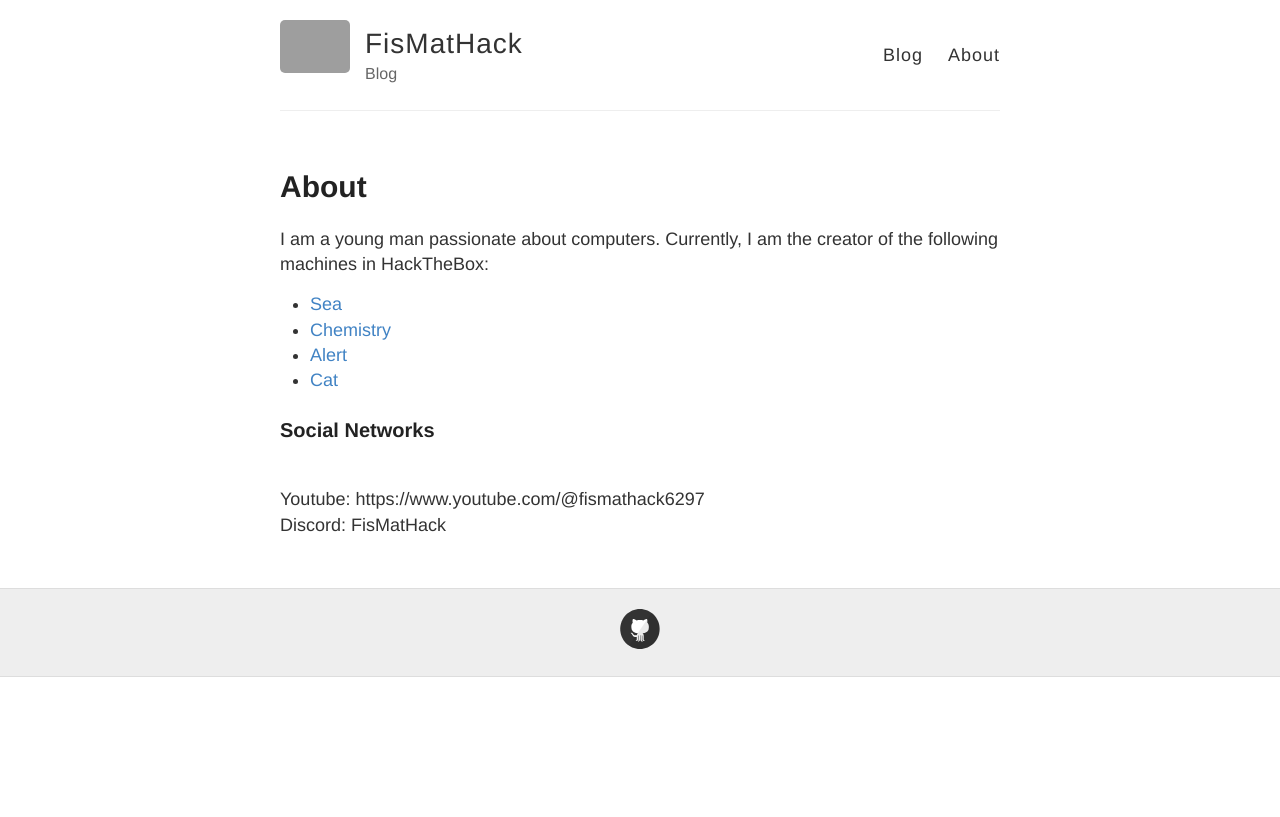
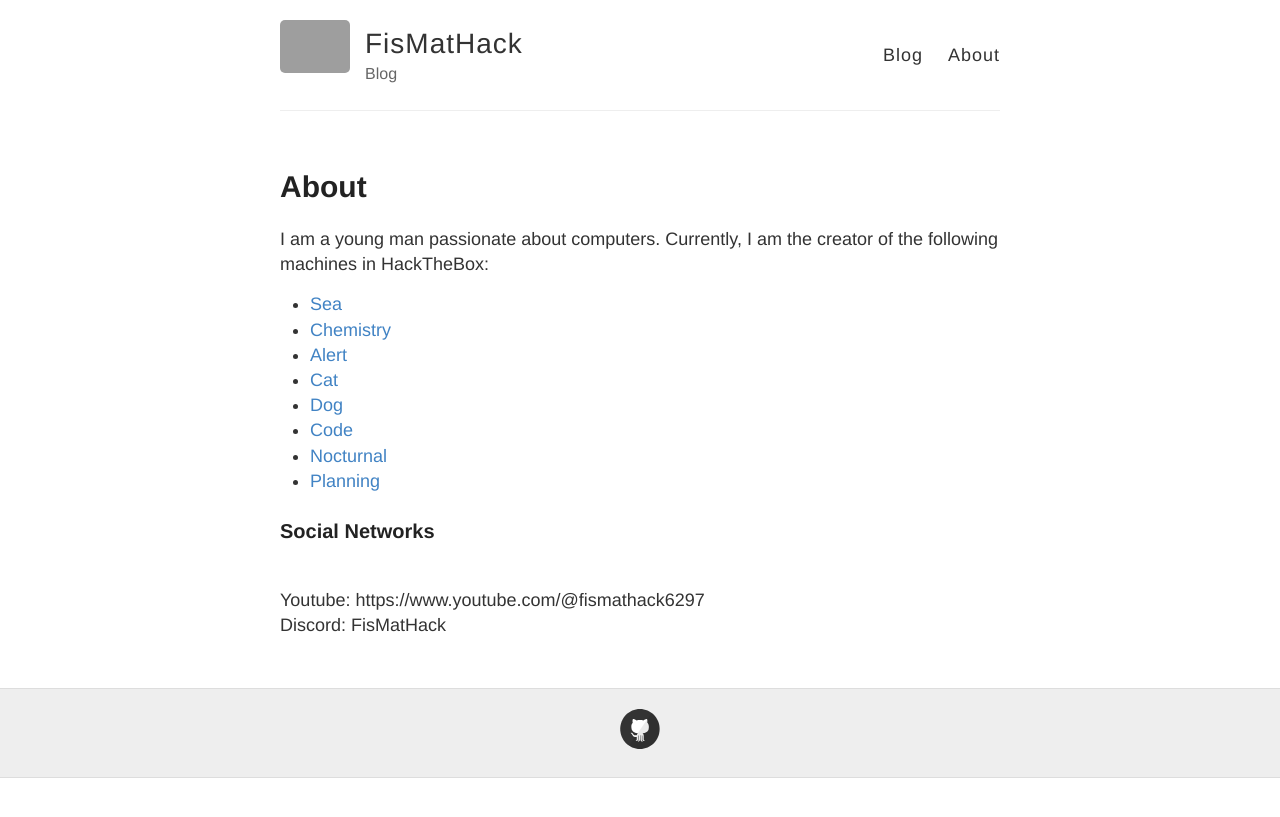
Before and after one commit to FisMatHack/fismathack.github.io, a Jekyll site: the page built from about.md, in a window 1280 px wide. Shown: the top 817 px of the page. Built offline with Jekyll 4.4.1, drawn with Linux system fonts in a browser that asks for light colours; grey boxes are pictures that could not be loaded.

Commit message:
Update about.md

```diff
--- a/about.md
+++ b/about.md
@@ -10,6 +10,10 @@ I am a young man passionate about computers. Currently, I am the creator of the
 - [Chemistry](https://app.hackthebox.com/machines/Chemistry)
 - [Alert](https://app.hackthebox.com/machines/Alert)
 - [Cat](https://app.hackthebox.com/machines/Cat)
+- [Dog](https://app.hackthebox.com/machines/Dog)
+- [Code](https://app.hackthebox.com/machines/Code)
+- [Nocturnal](https://app.hackthebox.com/machines/nocturnal)
+- [Planning](https://app.hackthebox.com/machines/planning)
 
 ### Social Networks
 
```
